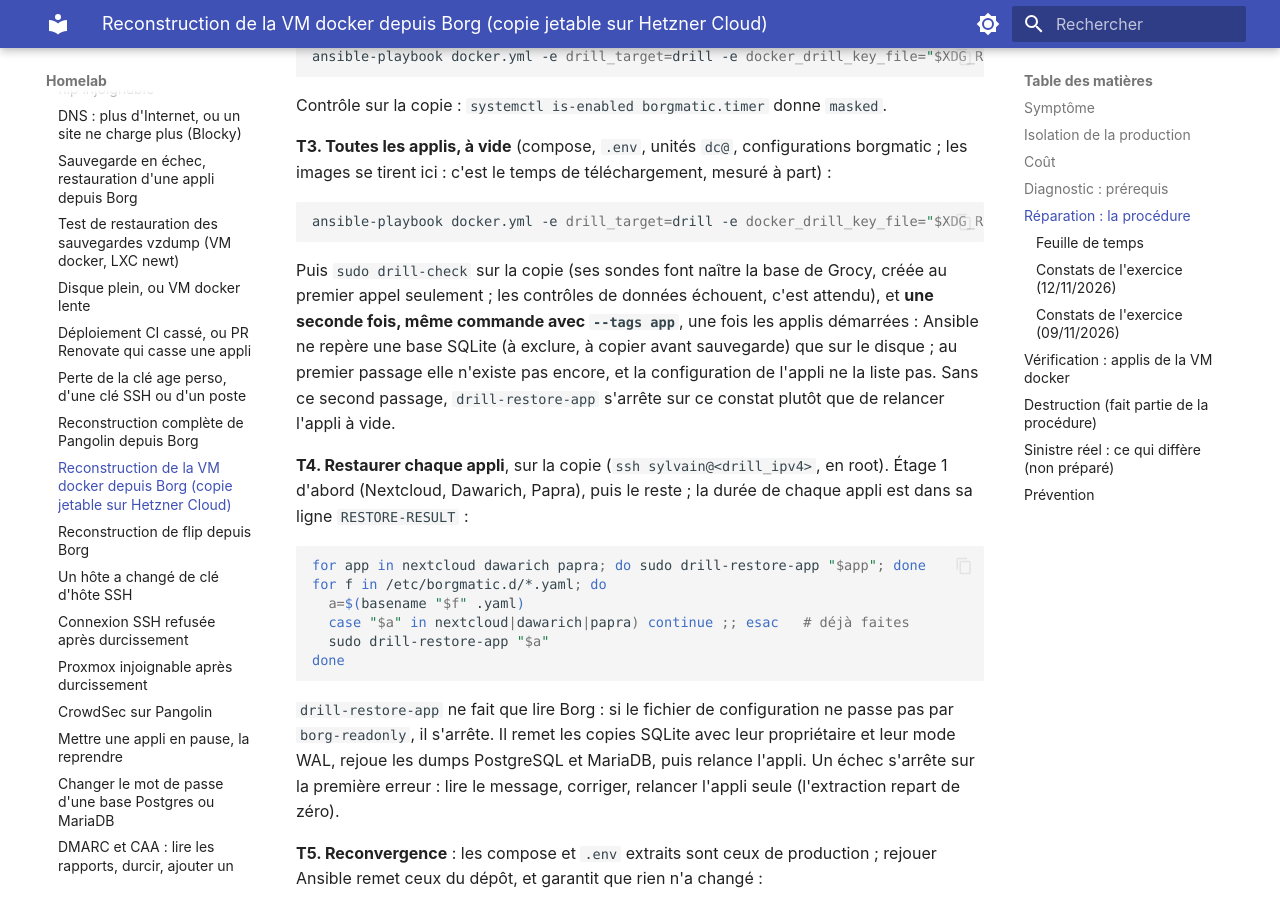
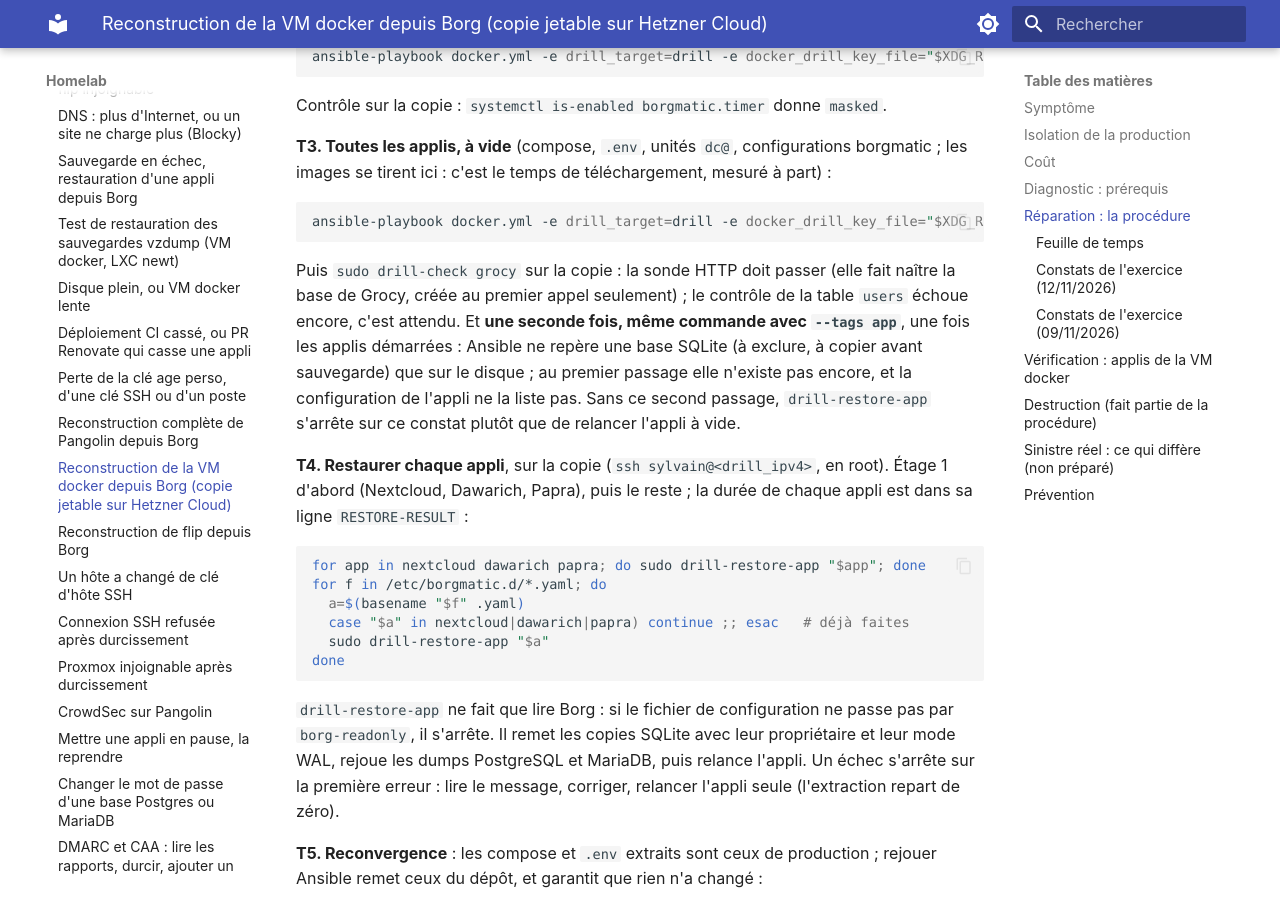
Before and after one commit to sylvainmetayer/homelab, an MkDocs documentation site: the page built from docs/runbooks/reconstruction-vm-docker.md, in a window 1280 px wide and 900 px high, scrolled down 3567 px. Built offline with MkDocs 1.6.1 and Material for MkDocs 9.7.7, drawn with Linux system fonts in a browser that asks for light colours; some of the changed text lies outside the part shown.

Commit message:
docs(drill): revue, drill-check grocy seul au T3, exception Grocy dans l'en-tête
Claude-Session: https://claude.ai/code/session_01EfxfYAbz2gwpFVQsyUyGKn

````diff
--- a/docs/runbooks/reconstruction-vm-docker.md
+++ b/docs/runbooks/reconstruction-vm-docker.md
@@ -123,9 +123,9 @@ borgmatic ; les images se tirent ici : c'est le temps de téléchargement, mesur
 ansible-playbook docker.yml -e drill_target=drill -e docker_drill_key_file="$XDG_RUNTIME_DIR/drill_borg_key"
 ```
 
-Puis `sudo drill-check` sur la copie (ses sondes font naître la base de Grocy,
-créée au premier appel seulement ; les contrôles de données échouent, c'est
-attendu), et **une seconde fois, même commande avec `--tags app`**, une fois les
+Puis `sudo drill-check grocy` sur la copie : la sonde HTTP doit passer (elle
+fait naître la base de Grocy, créée au premier appel seulement) ; le contrôle
+de la table `users` échoue encore, c'est attendu. Et **une seconde fois, même commande avec `--tags app`**, une fois les
 applis démarrées : Ansible ne repère une base SQLite (à exclure, à copier avant
 sauvegarde) que sur le disque ; au premier passage elle n'existe pas encore, et
 la configuration de l'appli ne la liste pas. Sans ce second passage,
@@ -212,7 +212,7 @@ en cours de route) :
 - **Grocy, encore** : `drill-check` à vide sondait `/robots.txt`, un fichier
   statique qui ne fait pas naître `grocy.db` ; le second passage ne trouvait
   qu'un fichier vide. La sonde vise maintenant `/` (PHP), et la procédure place
-  `drill-check` entre les deux passages du T3. À confirmer au prochain exercice.
+  `drill-check grocy` entre les deux passages du T3. À confirmer au prochain exercice.
 - Beszel et HealthLog restent exclus de la copie, par conception.
 
 ### Constats de l'exercice (09/11/2026)
````
Also changed, not shown: 1 other file.
